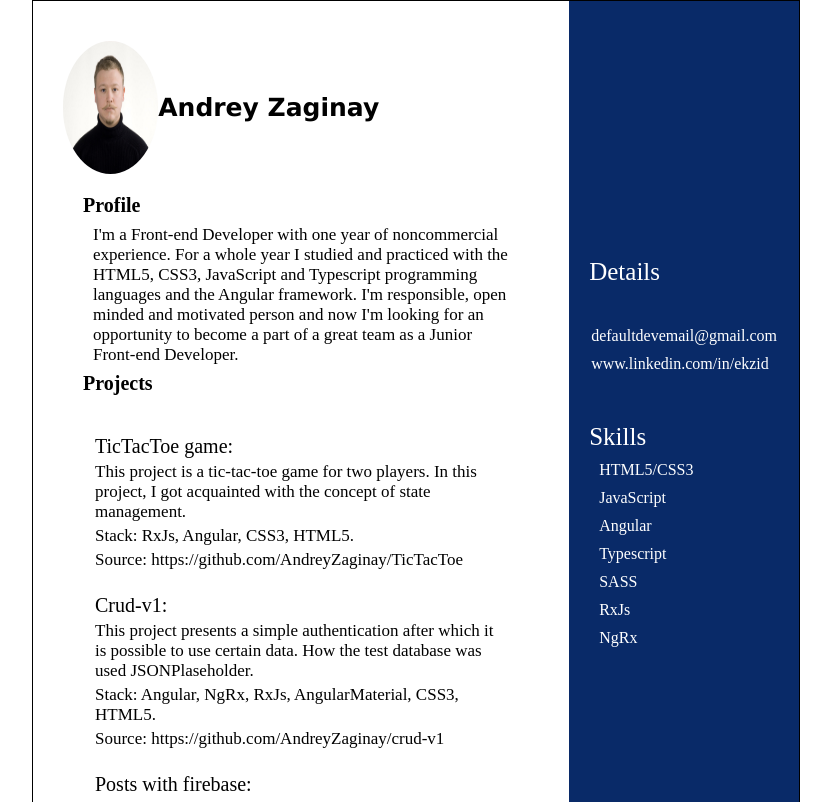
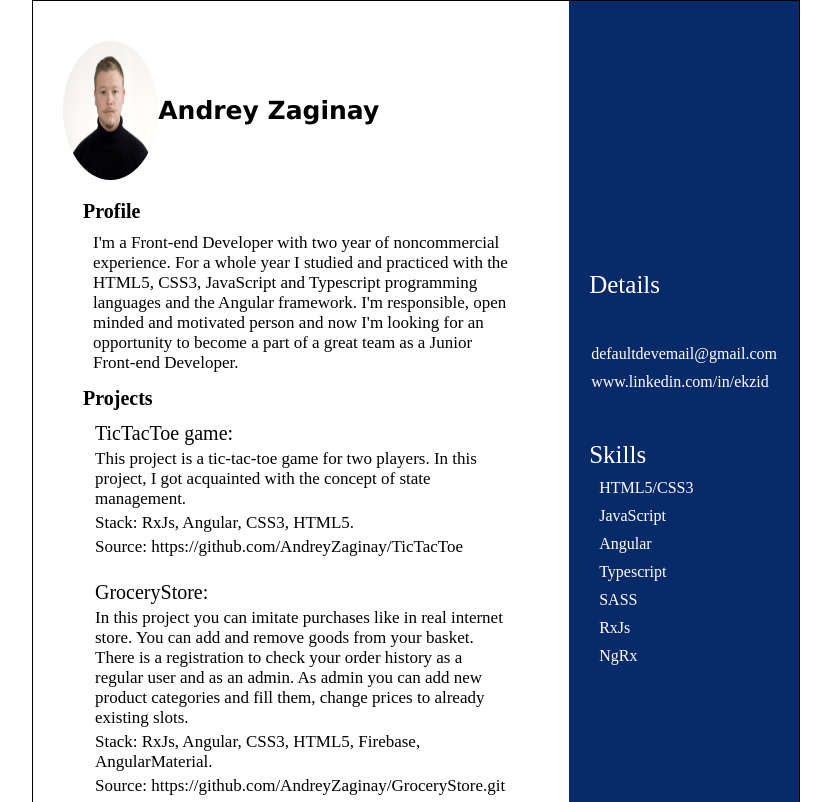
Before and after one commit to AndreyZaginay/CV, a plain HTML site: page index.html in a window 1280 px wide. Shown: the top 802 px of the page, without its empty margins (224-1055 px from the left). Drawn offline with Linux system fonts and the light colour scheme.

Commit message:
added grocery store project and changed styles a bit

```diff
--- a/index.html
+++ b/index.html
@@ -21,7 +21,7 @@
         <div class="profile">
           <p>Profile</p>
           <div class="font-size">
-            I'm a Front-end Developer with one year of noncommercial experience.
+            I'm a Front-end Developer with two year of noncommercial experience.
             For a whole year I studied and practiced with the HTML5, CSS3,
             JavaScript and Typescript programming languages and the Angular
             framework. I'm responsible, open minded and motivated person and now
@@ -46,17 +46,17 @@
                 </p>
               </div>
               <div class="project">
-                <p class="project-name">Crud-v1:</p>
+                <p class="project-name">GroceryStore:</p>
                 <p class="font-size">
-                  This project presents a simple authentication after which it
-                  is possible to use certain data. How the test database was
-                  used JSONPlaseholder.
+                  In this project you can imitate purchases like in real internet store.
+                  You can add and remove goods from your basket. There is a
+                  registration to check your order history as a regular user and as an admin.
+                  As admin you can add new product categories and fill them, change prices
+                  to already existing slots.
                 </p>
+                <p class="font-size">Stack: RxJs, Angular, CSS3, HTML5, Firebase, AngularMaterial.</p>
                 <p class="font-size">
-                  Stack: Angular, NgRx, RxJs, AngularMaterial, CSS3, HTML5.
-                </p>
-                <p class="font-size">
-                  Source: https://github.com/AndreyZaginay/crud-v1
+                  Source: https://github.com/AndreyZaginay/GroceryStore.git
                 </p>
               </div>
               <div class="project">
--- a/main.css
+++ b/main.css
@@ -80,8 +80,6 @@ img {
 
 .projects-container {
     padding: 0 20px 20px 20px;
-    display: grid;
-    grid-template-rows: 6% 94%;
 }
 
 .project-name {
```
